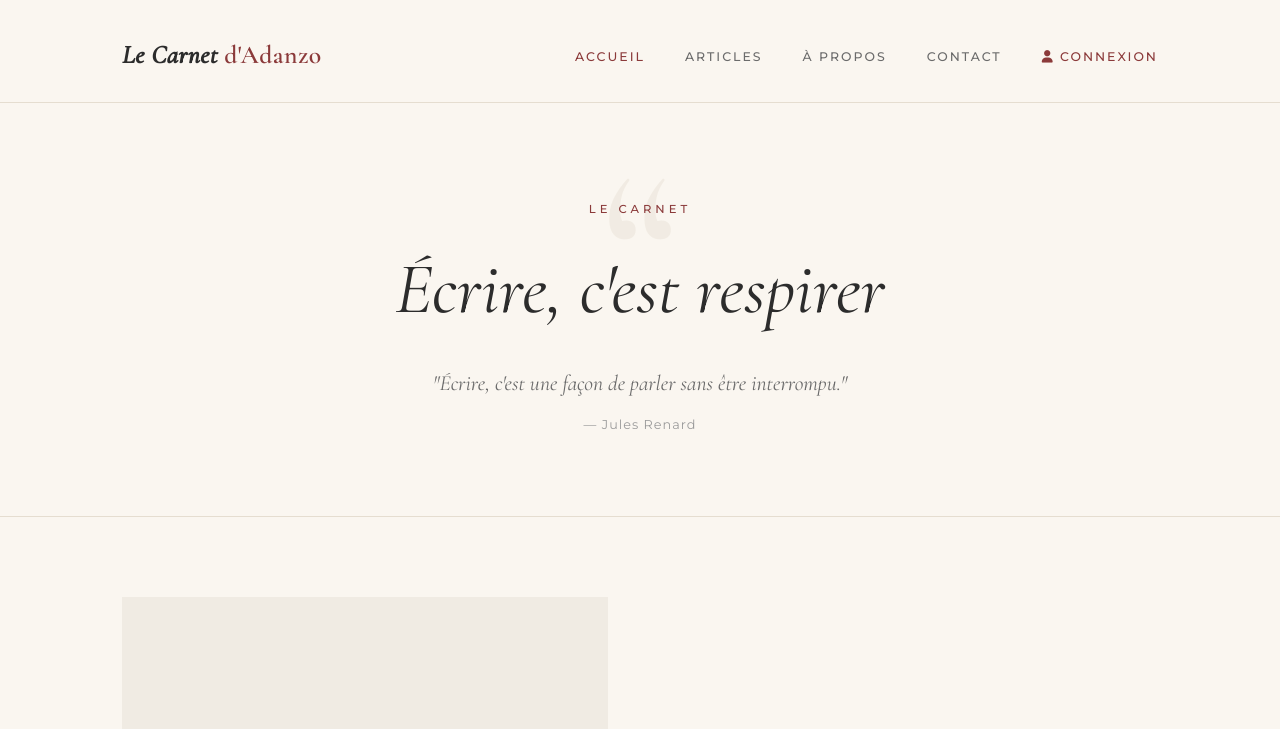
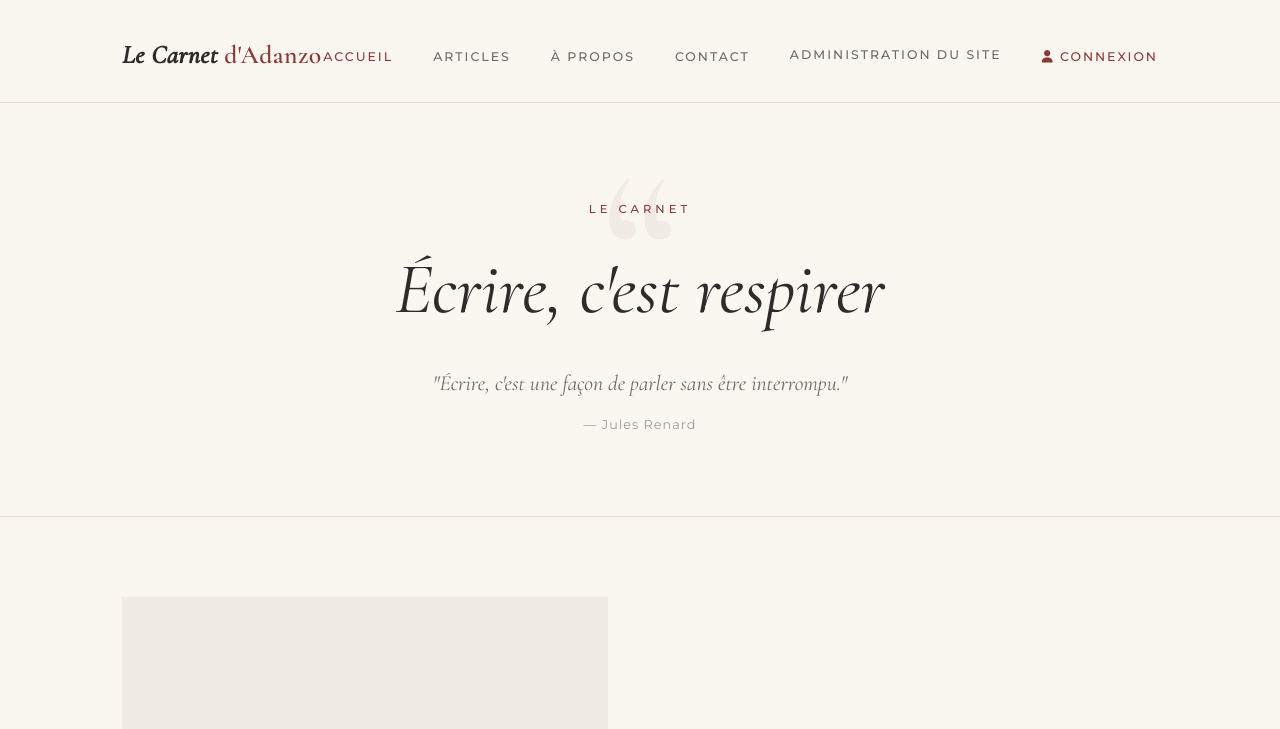
Before and after one commit to albayad/adanzo, a plain HTML site: page index.html in a window 1280 px wide. Shown: the top 729 px of the page. Drawn offline with nearby package versions, Linux system fonts and the light colour scheme.

Commit message:
Update index.html

```diff
--- a/index.html
+++ b/index.html
@@ -560,6 +560,7 @@
                     <li><a href="articles.html">Articles</a></li>
                     <li><a href="a-propos.html">À propos</a></li>
                     <li><a href="contact.html">Contact</a></li>
+                    <a href="/admin/">Administration du site</a>
                     <li><a href="#login-modal" id="openLoginBtn" style="color: var(--accent);"><i class="fas fa-user"></i> Connexion</a></li>
                 </ul>
                 <button class="menu-toggle" id="menuToggle" aria-label="Menu"><i class="fas fa-bars"></i></button>
```
